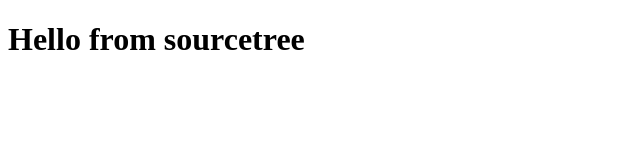
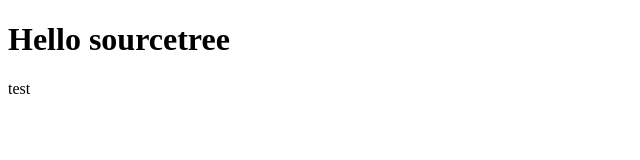
Before and after one commit to hien-nt/trainingCalendar, a plain HTML site: page index.html in a window 1280 px wide. Shown: the whole page, without its empty margins (0-640 px from the left). Drawn offline with Linux system fonts and the light colour scheme.

Commit message:
update h1 tag

```diff
--- a/index.html
+++ b/index.html
@@ -7,7 +7,8 @@
     <title>Document</title>
 </head>
 <body>
-    <h1>Hello from sourcetree</h1>
+    <h1>Hello sourcetree</h1>
+    <div>test</div>
 
 </body>
 </html>
```
